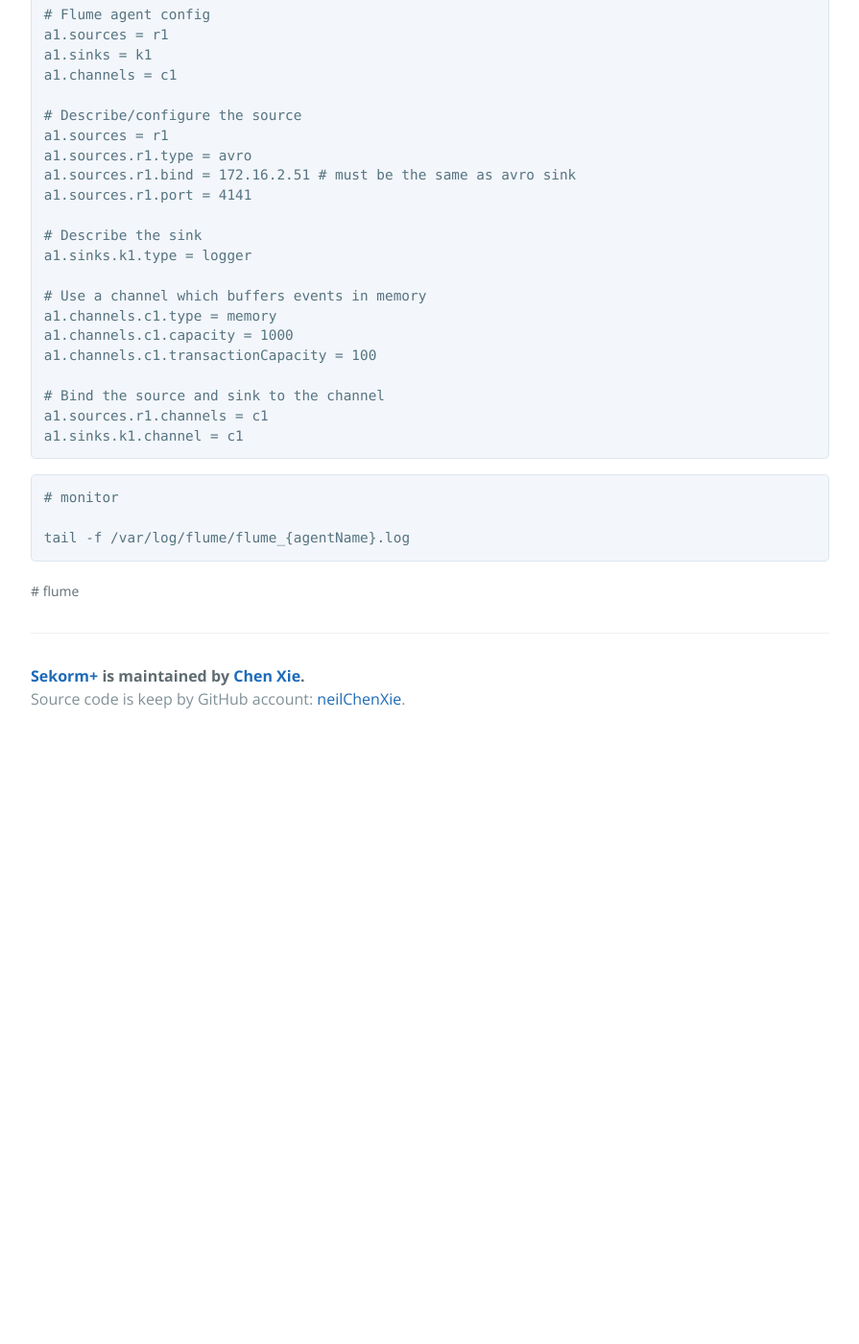
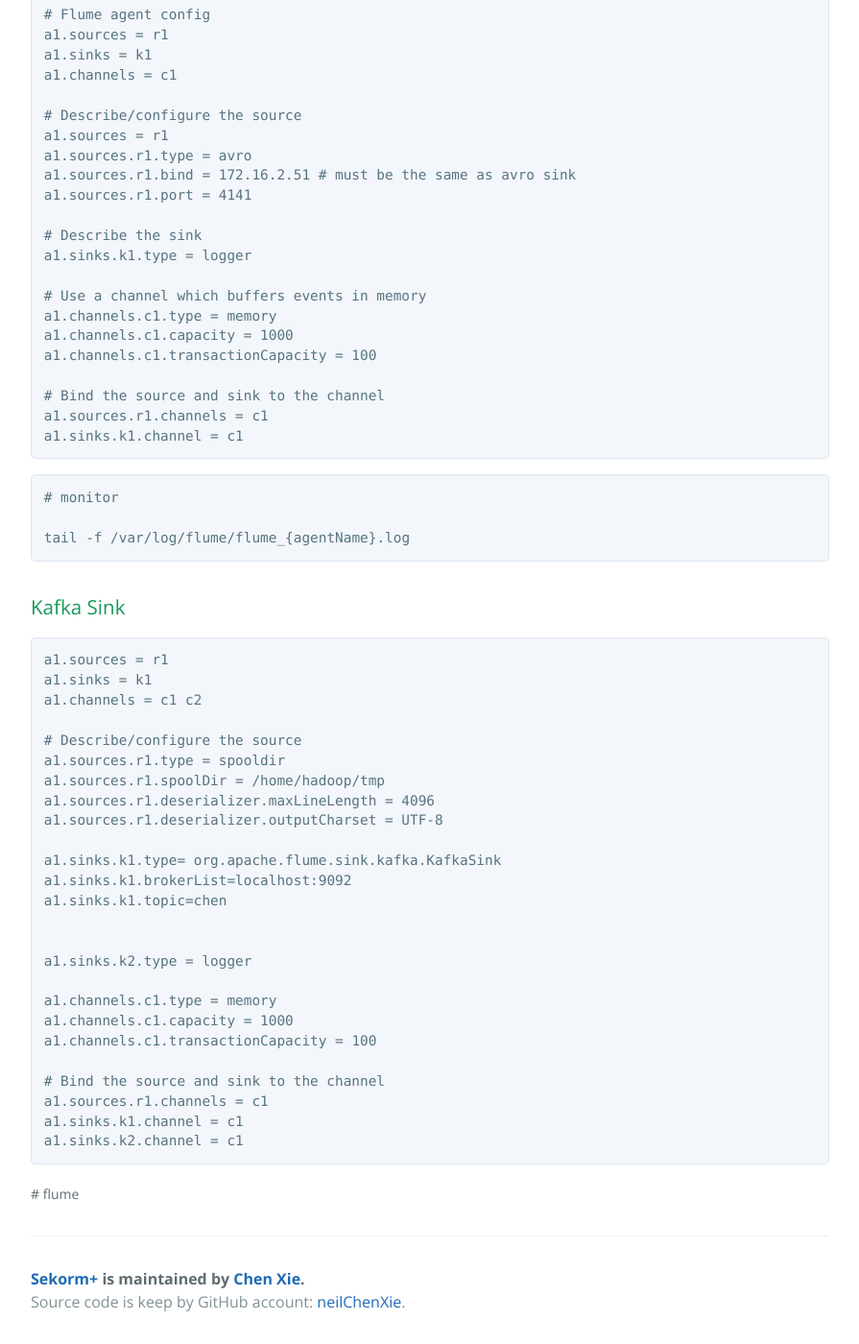
Before and after one commit to neilChenXie/MyExp, a Jekyll site: the page built from _posts/flume/2016-07-27-flume_verify.md, in a window 1280 px wide and 1400 px high, scrolled down 1923 px. Shown: the whole window at 96% size, without its empty margins (192-1087 px from the left). Built offline with Jekyll 4.4.1, drawn with Linux system fonts in a browser that asks for light colours; before the commit the page ends 2695 px from its top, so only the background shows below that.

Commit message:
modified:   _posts/flume/2016-07-27-flume_verify.md

````diff
--- a/_posts/flume/2016-07-27-flume_verify.md
+++ b/_posts/flume/2016-07-27-flume_verify.md
@@ -123,3 +123,33 @@
 
 tail -f /var/log/flume/flume_{agentName}.log
 ```
+
+### Kafka Sink
+
+```bash
+a1.sources = r1
+a1.sinks = k1
+a1.channels = c1 c2
+
+# Describe/configure the source
+a1.sources.r1.type = spooldir
+a1.sources.r1.spoolDir = /home/hadoop/tmp
+a1.sources.r1.deserializer.maxLineLength = 4096
+a1.sources.r1.deserializer.outputCharset = UTF-8
+
+a1.sinks.k1.type= org.apache.flume.sink.kafka.KafkaSink
+a1.sinks.k1.brokerList=localhost:9092
+a1.sinks.k1.topic=chen
+
+
+a1.sinks.k2.type = logger
+
+a1.channels.c1.type = memory
+a1.channels.c1.capacity = 1000
+a1.channels.c1.transactionCapacity = 100
+
+# Bind the source and sink to the channel
+a1.sources.r1.channels = c1
+a1.sinks.k1.channel = c1
+a1.sinks.k2.channel = c1
+```
````
